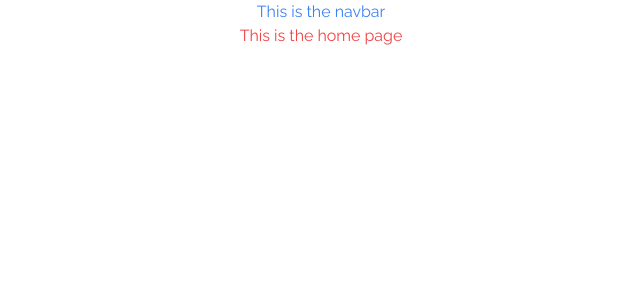
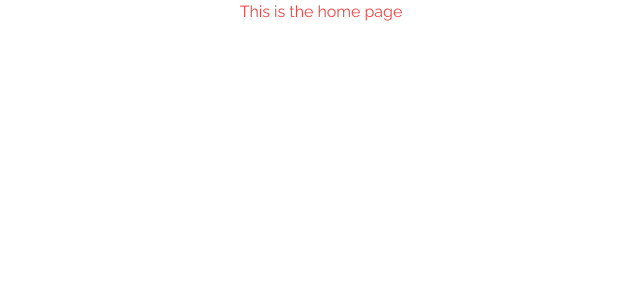
Before and after one commit to S-oroka/Stride-Front-end, a React (Create React App) app in the folder stride/: page / in a window 1280 px wide. Shown: the top 300 px of the page, without its empty margins (319-959 px from the left). Built offline with nearby package versions, Linux system fonts and the light colour scheme.

Commit message:
created conditional for signed in or not

```diff
--- a/stride/src/components/Navbar.jsx
+++ b/stride/src/components/Navbar.jsx
@@ -1,11 +1,21 @@
 import React from 'react'
 
-const Navbar = () => {
+const Navbar = ({user, handleLogout}) => {
+  let signedIn
+       if (user) {
+         signedIn =
+         <header>
+           <h1>{user.name}</h1>
+           <button onClick={handleLogout}>Logout</button>
+         </header>
+       }
+       let signedOut = (
+         <header
+         ></header>
+       )
   return (
     <div>
-      <>
-        <h1 className='text-blue-500'>This is the navbar</h1>
-      </>
+      {user ? signedIn : signedOut}
     </div>
   )
 }
```
